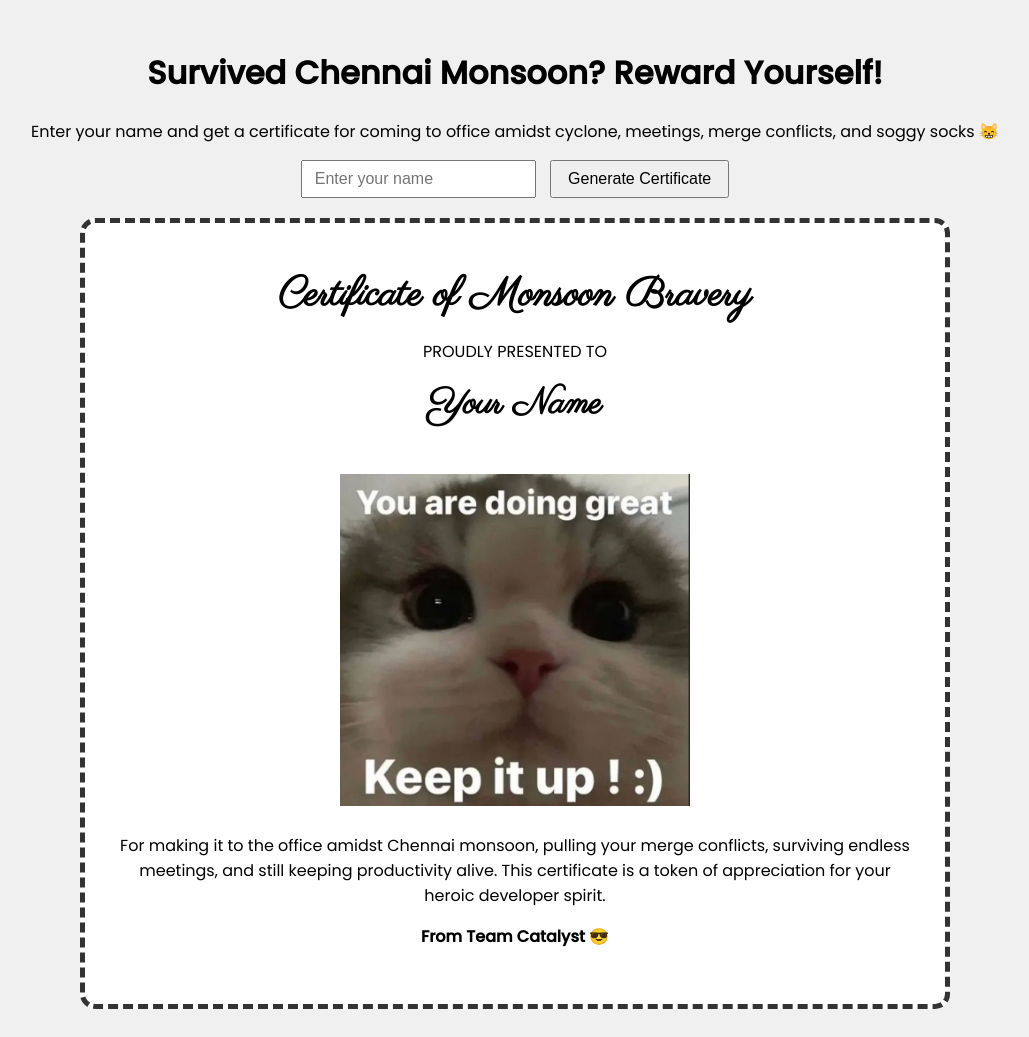
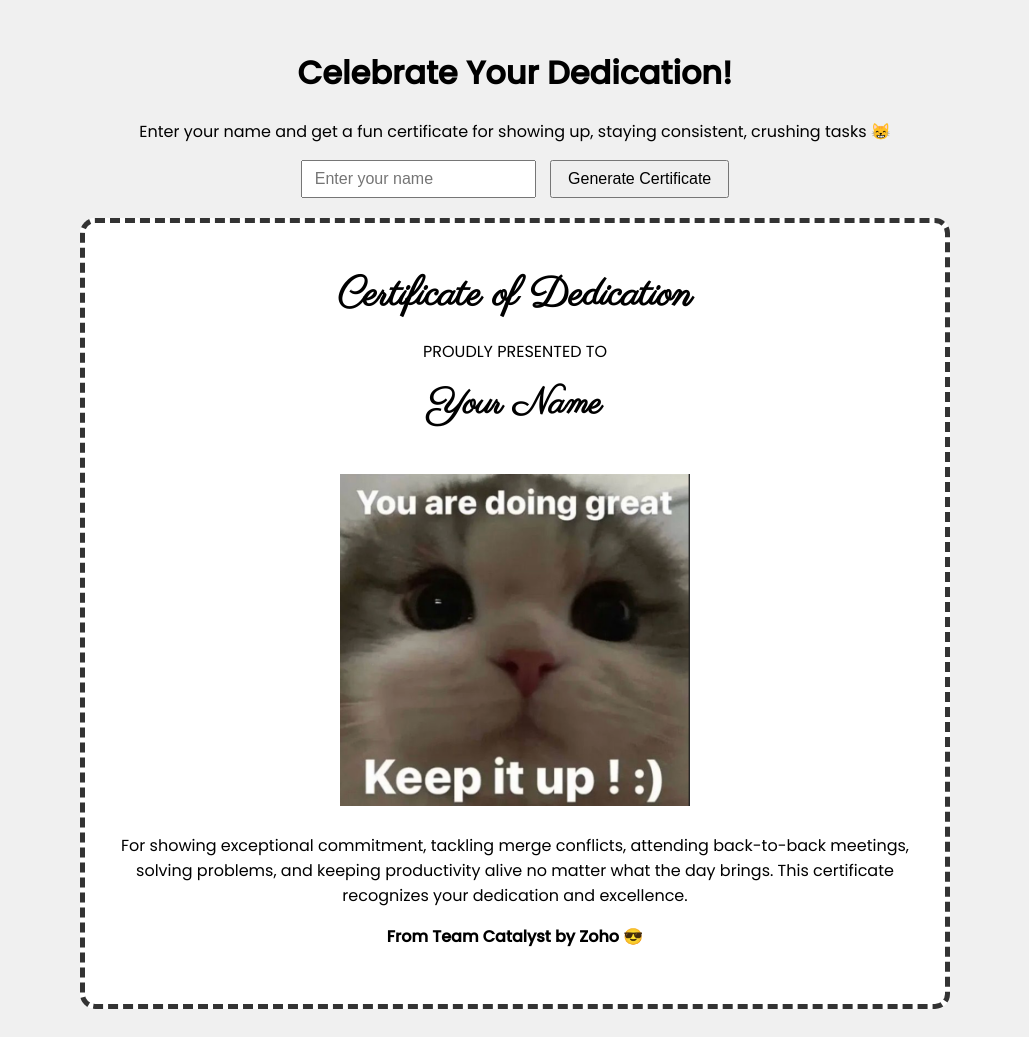
Before and after one commit to SRILAKSHMI-A/catalyst-cgxn, a plain HTML site: page index.html in a window 1280 px wide. Shown: the whole page, without its empty margins (125-1154 px from the left). Drawn offline with Linux system fonts and the light colour scheme.

Commit message:
Update index.html

```diff
--- a/index.html
+++ b/index.html
@@ -3,7 +3,7 @@
   <head>
     <meta charset="utf-8" />
     <meta http-equiv="X-UA-Compatible" content="IE=edge" />
-    <title>Monsoon Survival Certificate</title>
+    <title>Celebrate Your Dedication!</title>
     <meta name="viewport" content="width=device-width, initial-scale=1" />
     <link rel="preconnect" href="https://fonts.googleapis.com" />
     <link rel="preconnect" href="https://fonts.gstatic.com" crossorigin />
@@ -94,8 +94,8 @@
     </style>
   </head>
   <body>
-    <h1>Survived Chennai Monsoon? Reward Yourself!</h1>
-    <p>Enter your name and get a certificate for coming to office amidst cyclone, meetings, merge conflicts, and soggy socks 😸</p>
+    <h1>Celebrate Your Dedication!</h1>
+    <p>Enter your name and get a fun certificate for showing up, staying consistent, crushing tasks 😸</p>
 
     <div class="certificate-form">
       <input type="text" id="user-name" placeholder="Enter your name" />
@@ -106,7 +106,7 @@
 
       </header>
 
-      <h2 class="cert-title">Certificate of Monsoon Bravery</h2>
+      <h2 class="cert-title">Certificate of Dedication</h2>
 
       <div class="cert-name">
         <p>PROUDLY PRESENTED TO</p>
@@ -118,9 +118,9 @@
 
       <div class="cert-desc">
         <p>
-          For making it to the office amidst Chennai monsoon, pulling your merge conflicts, surviving endless meetings, and still keeping productivity alive. This certificate is a token of appreciation for your heroic developer spirit.
+          For showing exceptional commitment, tackling merge conflicts, attending back-to-back meetings, solving problems, and keeping productivity alive no matter what the day brings. This certificate recognizes your dedication and excellence.
         </p>
-        <p class="from-team">From <b>Team Catalyst</b> 😎</p>
+        <p class="from-team">From <b>Team Catalyst by Zoho</b> 😎</p>
       </div>
 
       <footer>
```
